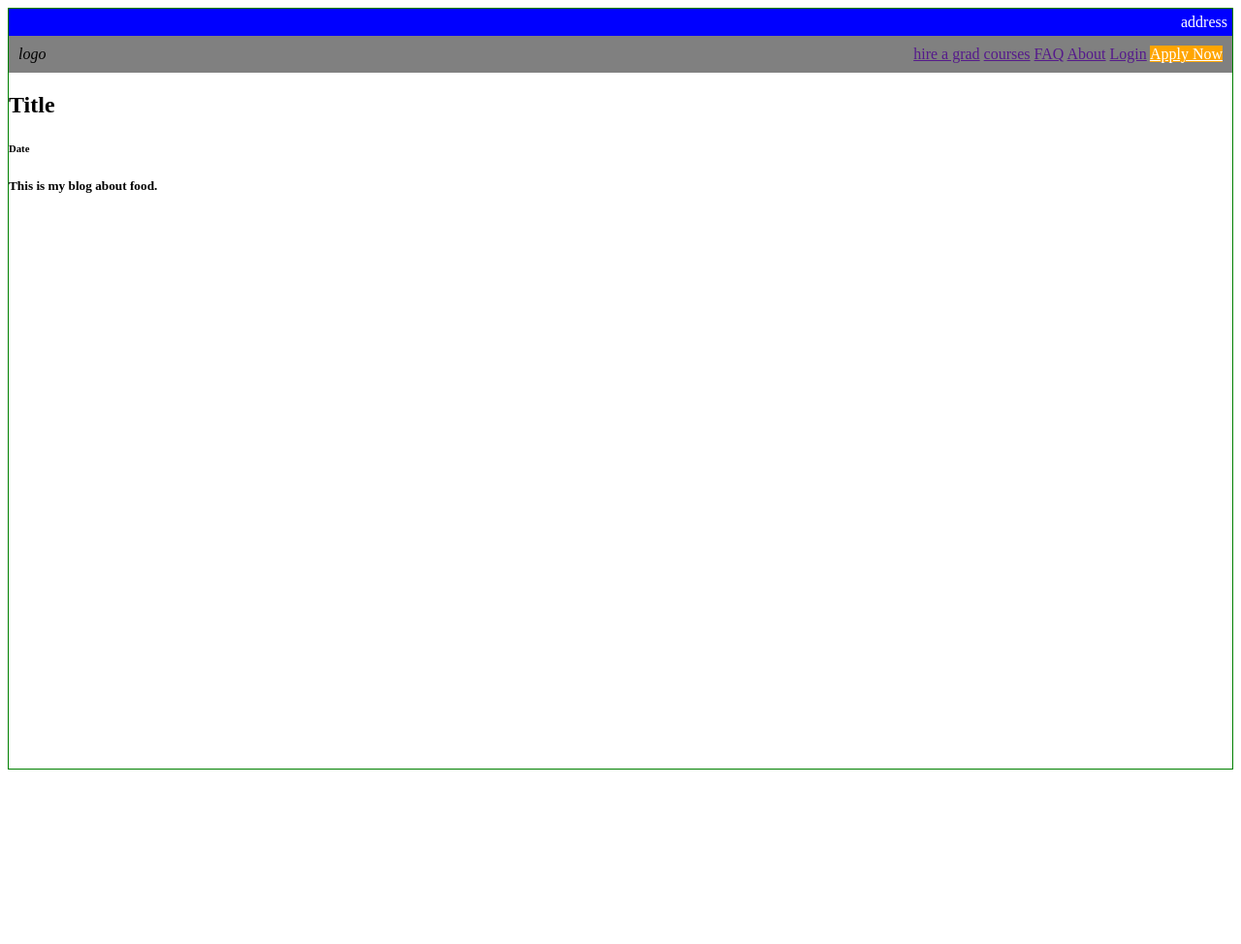
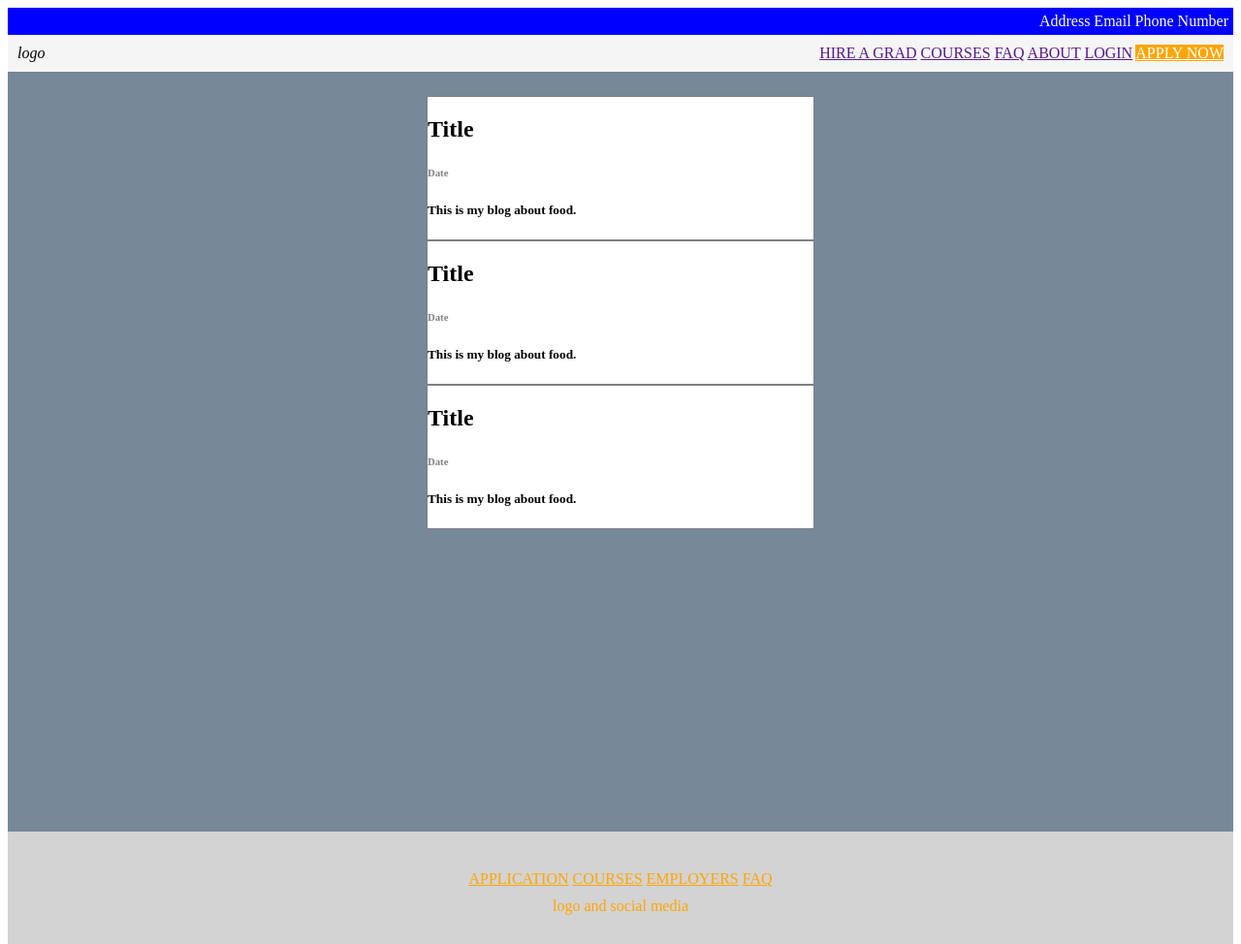
Before and after one commit to patfitz95/ACA_web101_Patrick_Fitzpatrick, a plain HTML site: page src/blog/blog.html in a window 1280 px wide. Shown: the whole page at 97% size. Before the commit the page ends 802 px from the top, so only its background shows below. Drawn offline with Linux system fonts and the light colour scheme.

Commit message:
Update on the blog website 1/18

```diff
--- a/src/blog/blog.html
+++ b/src/blog/blog.html
@@ -8,24 +8,45 @@
 </head>
 <body>
     <div class="main-container">
-        <header>address</header>
+        <header>Address Email Phone Number</header>
         <nav>
             <i>logo</i>
-            <a href="">hire a grad</a>
-            <a href="">courses</a>
+            <a href="">HIRE A GRAD</a>
+            <a href="">COURSES</a>
             <a href="">FAQ</a>
-            <a href="">About</a>
-            <a href="">Login</a>
-            <a class=ApplyNow href="">Apply Now</a>
+            <a href="">ABOUT</a>
+            <a href="">LOGIN</a>
+            <a class=ApplyNow href="">APPLY NOW</a>
         </nav>
         <main>
             <section>
-                <h2>Title</h2>
-                <h6>Date</h6>
-                <h5>This is my blog about food.</h5>
+                <div class="Post1">
+                    <h2>Title</h2>
+                    <h6>Date</h6>
+                    <h5>This is my blog about food.</h5>
+                </div>
+                <div class="Post2">
+                    <h2>Title</h2>
+                    <h6>Date</h6>
+                    <h5>This is my blog about food.</h5>
+                </div>
+                <div class="Post3">
+                    <h2>Title</h2>
+                    <h6>Date</h6>
+                    <h5>This is my blog about food.</h5>
+                </div>
             </section>
 
         </main>
+        <footer>
+            <nav class="footer">
+                <a class="footer1" href="">APPLICATION</a>
+                <a class="footer1" href="">COURSES</a>
+                <a class="footer1" href="">EMPLOYERS</a>
+                <a class="footer1" href="">FAQ</a>
+            </nav>
+            <div id=logo>logo and social media</div>
+        </footer>
     </div>
 </body>
 </html>
--- a/src/blog/blogStyle.css
+++ b/src/blog/blogStyle.css
@@ -1,5 +1,4 @@
 .main-container {
-    border: 1px solid green;
     height: 100%;
 }
 header {
@@ -11,7 +10,7 @@ header {
 nav {
     padding: 10px;
     text-align: right;
-    background-color: grey;
+    background-color: whitesmoke;
 }
 i {
     float: left;
@@ -20,3 +19,51 @@ i {
     background-color: orange;
     color: white;
 }
+main {
+    text-align: center;
+    background-color: lightslategray;
+    vertical-align: middle;
+    height: 100%;
+}
+section {
+    display: inline-block;
+    background-color: white;
+    box-sizing: content-box;
+    width: 400px;
+    margin-top: 2%;
+    text-align: left;
+}
+.Post1 {
+    border: 0.5px solid grey;
+    box-sizing: border-box;
+}
+.Post2 {
+    border:0.5px solid grey;
+    box-sizing: border-box;
+}
+.Post3 {
+    border:0.5px solid grey;
+    box-sizing: border-box;
+}
+h6 {
+    color: grey
+}
+h5:hover:first-letter {
+    color: red;
+}
+footer {
+    padding: 30px;
+    text-align: middle;
+    background-color: lightgray;
+}
+.footer {
+    text-align: center;
+    background-color: lightgray;
+}
+.footer1 {
+    color: orange;
+}
+#logo {
+    text-align: center;
+    color: orange;
+}
```
